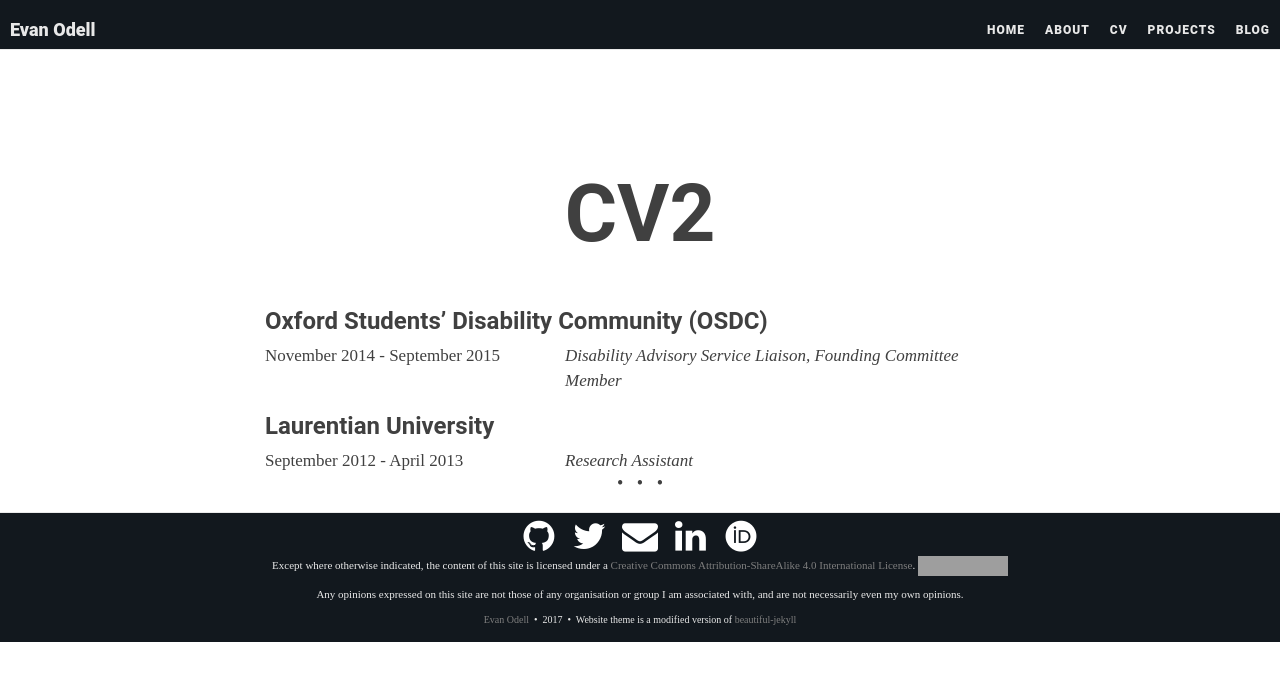
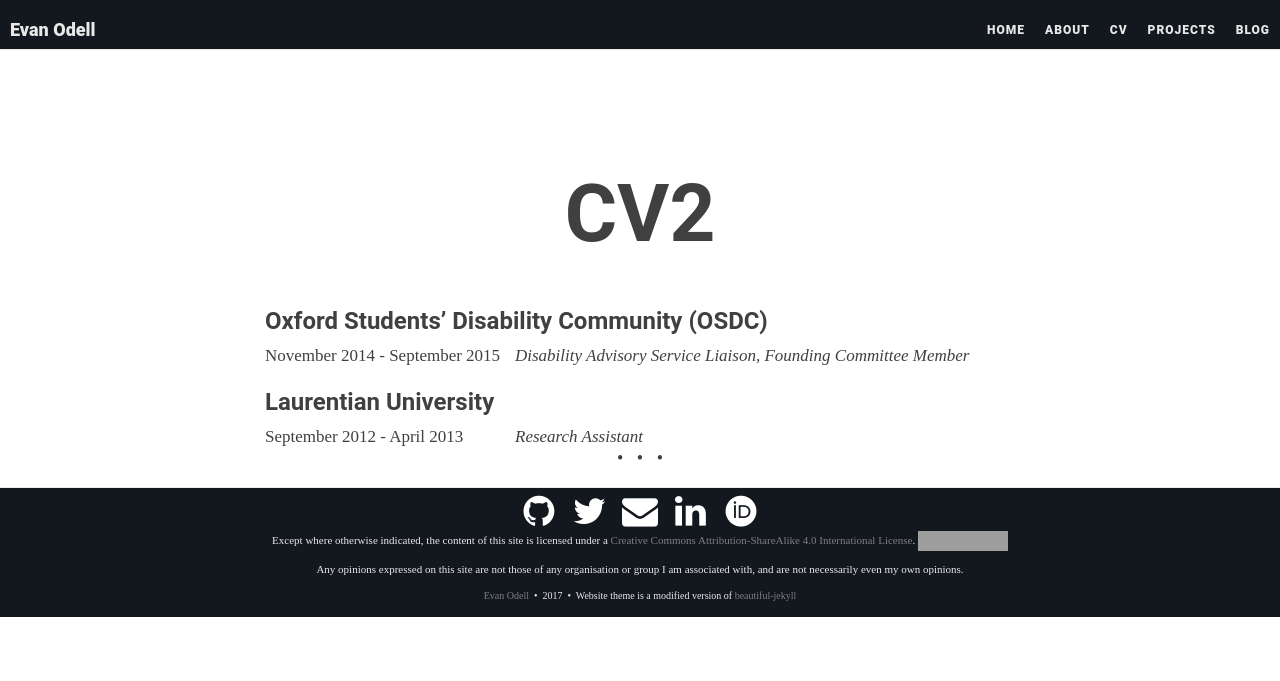
Before and after one commit to evanodell/evanodell.com, a Jekyll site: the page built from cv2.md, in a window 1280 px wide. Shown: the top 681 px of the page. Built offline with Jekyll 4.4.1, drawn with Linux system fonts in a browser that asks for light colours; nearby versions of some CDN libraries; some web fonts are replaced; grey boxes are pictures that could not be loaded.

Commit message:
cv tweak

```diff
--- a/css/main.css
+++ b/css/main.css
@@ -66,7 +66,7 @@ p {
 
 
 .jobwrapper {
-  margin-left: 300px;
+  margin-left: 250px;
 }
 .jobcontent {
   float: right;
@@ -75,8 +75,8 @@ p {
 .jobsidebar {
   text-align: left;
   float: left;
-  width: 300px;
-  margin-left: -300px;
+  width: 250px;
+  margin-left: -250px;
 }
 .jobcleared {
   clear: both;
```
